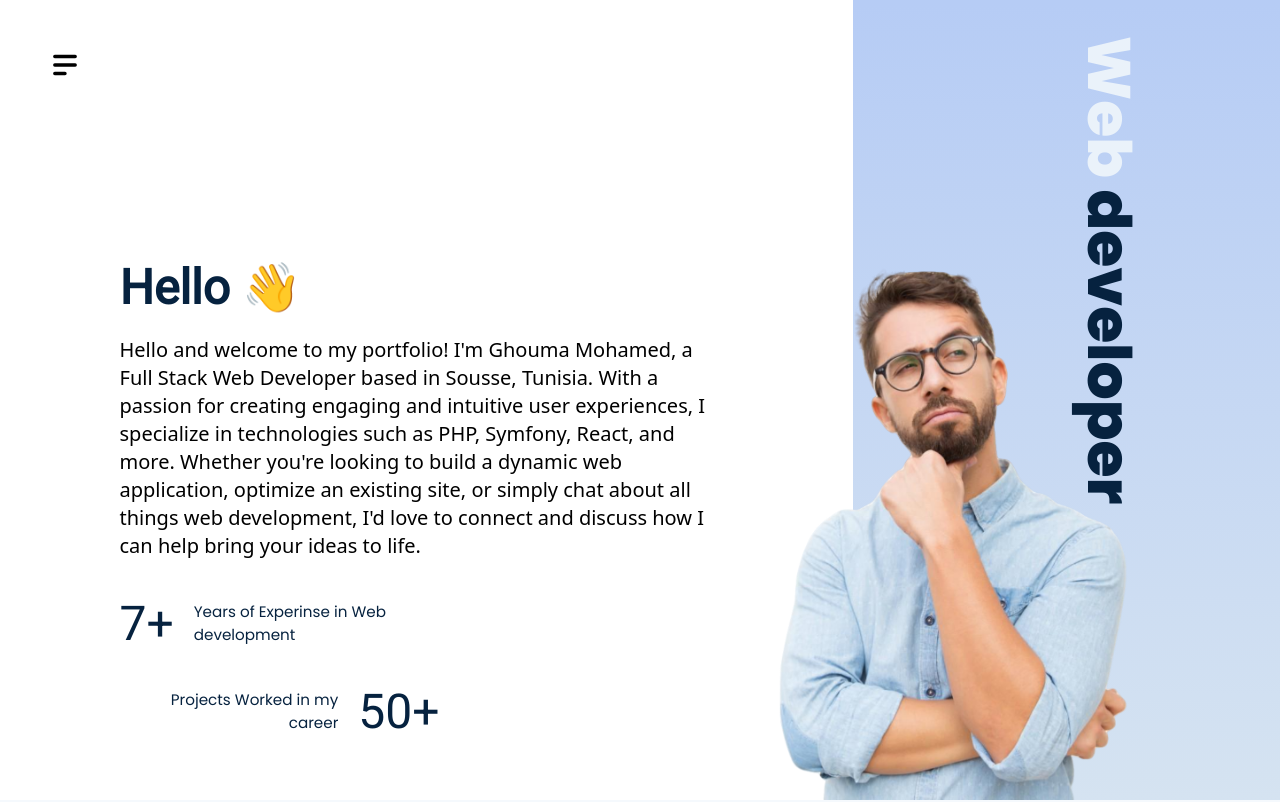
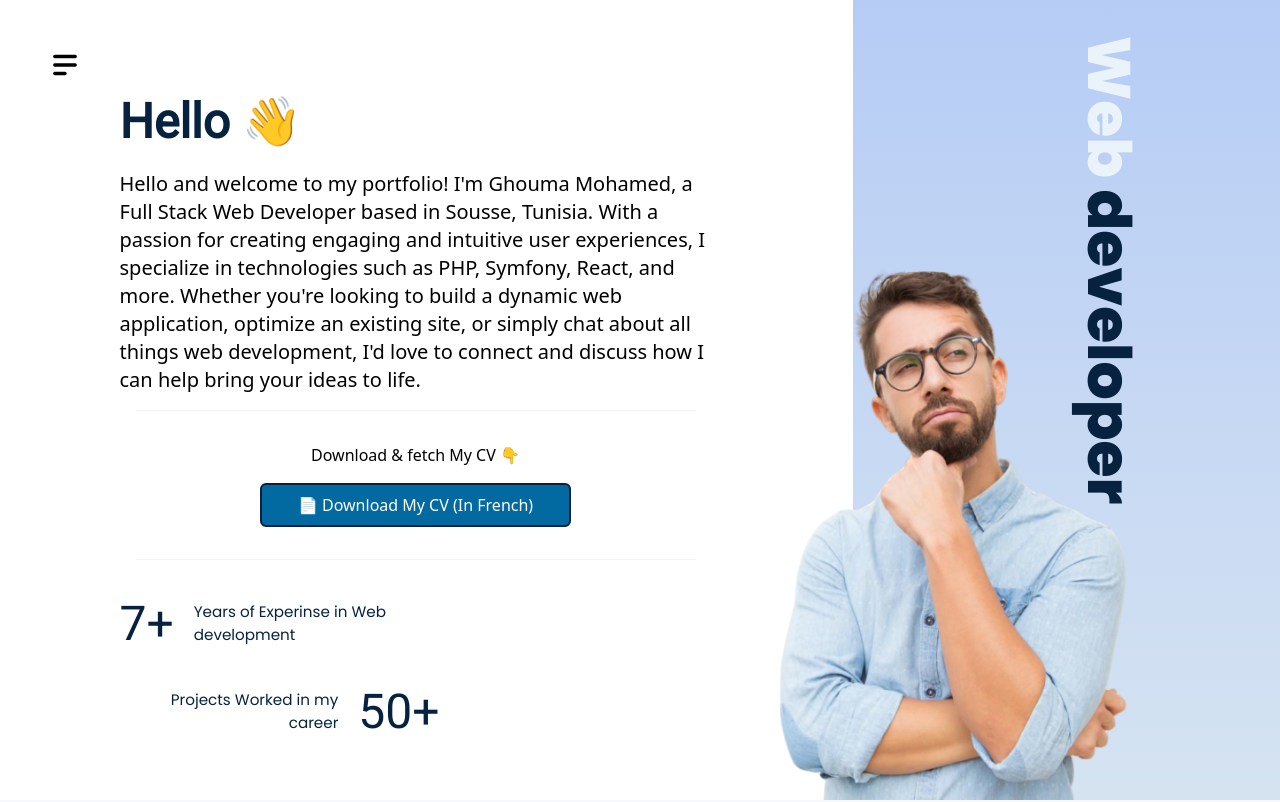
Before and after one commit to ghoumatn/mysimple-portfolio, a React (Vite) app: page / in a window 1280 px wide. Shown: the top 802 px of the page. Built offline with nearby package versions, Linux system fonts and the light colour scheme.

Commit message:
Add button "Download My CV"

```diff
--- a/src/Content.js
+++ b/src/Content.js
@@ -76,6 +76,8 @@ export const content = {
     btnText: "Hire Me",
     image: Hero_person,
     shortDescription: "Hello and welcome to my portfolio! I'm Ghouma Mohamed, a Full Stack Web Developer based in Sousse, Tunisia. With a passion for creating engaging and intuitive user experiences, I specialize in technologies such as PHP, Symfony, React, and more. Whether you're looking to build a dynamic web application, optimize an existing site, or simply chat about all things web development, I'd love to connect and discuss how I can help bring your ideas to life.",
+    downloadText: "Download & fetch My CV 👇",
+    downloadBtn: "📄 Download My CV (In French)",
     hero_content: [
       {
         count: "7+",
--- a/src/components/Hero.jsx
+++ b/src/components/Hero.jsx
@@ -1,6 +1,7 @@
 // import content
 import { useEffect } from "react";
 import { content } from "../Content";
+
 const Hero = () => {
   const { hero } = content;
 
@@ -28,6 +29,12 @@ const Hero = () => {
           {/* <div className="flex justify-end">
             <button className="btn">{hero.btnText}</button>
           </div> */}
+          <hr className="m-4 border-slate-100" />
+          <div className="text-center p-4">
+            <div className="mb-4">{hero.downloadText}</div>
+            <a href="/cv/CV-Ghouma-Mohamed-developpeur-web-full-stack.pdf" target="_blank" className="btn inline-block bg-sky-700 text-white hover:bg-white hover:text-dark_primary" rel="nofollow">{hero.downloadBtn}</a>
+          </div>
+          <hr className="m-4 border-slate-100" />
           <div className="flex flex-col gap-10 mt-10">
             {hero.hero_content.map((content, i) => (
               <div
```
Also changed, not shown: 1 other file (tests, documents, lock files or other folders).
